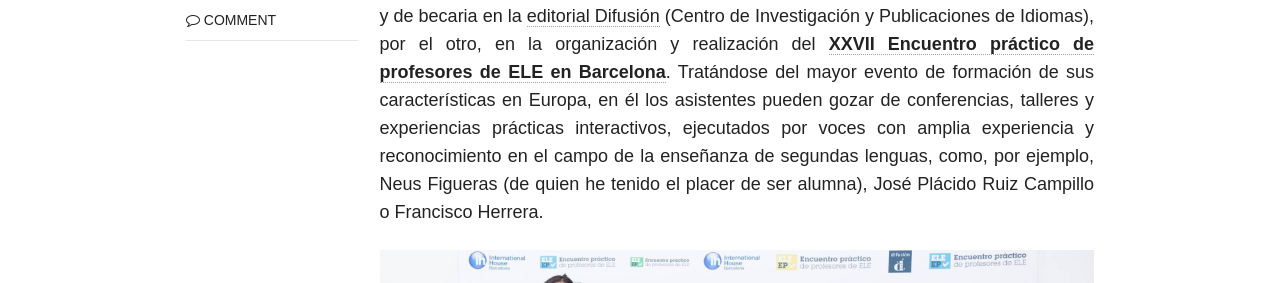
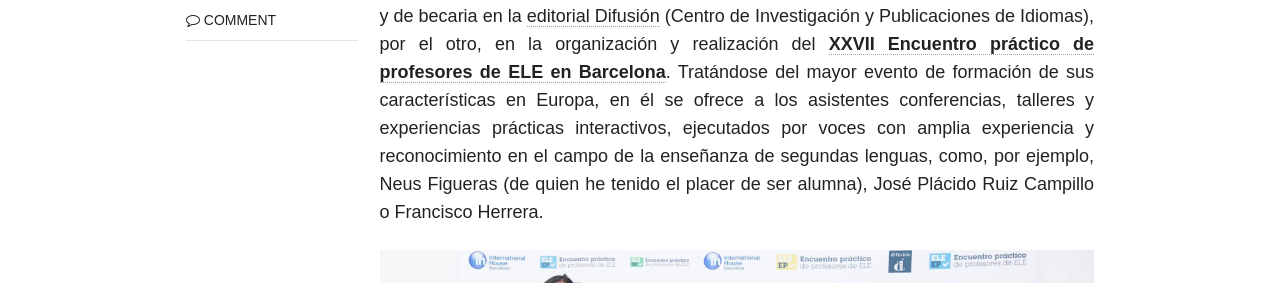
Before and after one commit to immalopez/immalopez.github.io, a Jekyll site: the page built from _posts/blog/2018-12-27-yo-una-joven-padawan.md, in a window 1280 px wide. Shown: the part 654-937 px from the top of the page. Built offline with Jekyll 4.4.1, drawn with Linux system fonts in a browser that asks for light colours; nearby versions of some CDN libraries; comment, search, counter and statistics services are not loaded.

Commit message:
Update 2018-12-27-yo-una-joven-padawan.md

```diff
--- a/_posts/blog/2018-12-27-yo-una-joven-padawan.md
+++ b/_posts/blog/2018-12-27-yo-una-joven-padawan.md
@@ -11,7 +11,7 @@
 # modified: 2016-06-01T14:19:19-04:00
 ---
 
-Los pasados 21 y 22 de diciembre tuve la oportunidad de participar, en calidad de estudiante del <a href=" https://www.ub.edu/portal/web/educacion/masteres-universitarios/-/ensenyament/detallEnsenyament/1060507" target="_blank">Máster de Formación de Profesores de Español como Lengua Extranjera</a> coordinado por la Universidad de Barcelona y la Universidad Pompeu Fabra, por un lado, y de becaria en la <a href="https://www.difusion.com" target="_blank">editorial Difusión</a> (Centro de Investigación y Publicaciones de Idiomas), por el otro, en la organización y realización del <a href="https://www.encuentro-practico.com" target="_blank">**XXVII Encuentro práctico de profesores de ELE en Barcelona**</a>. Tratándose del mayor evento de formación de sus características en Europa, en él los asistentes pueden gozar de conferencias, talleres y experiencias prácticas interactivos, ejecutados por voces con amplia experiencia y reconocimiento en el campo de la enseñanza de segundas lenguas, como, por ejemplo, Neus Figueras (de quien he tenido el placer de ser alumna), José Plácido Ruiz Campillo o Francisco Herrera.
+Los pasados 21 y 22 de diciembre tuve la oportunidad de participar, en calidad de estudiante del <a href=" https://www.ub.edu/portal/web/educacion/masteres-universitarios/-/ensenyament/detallEnsenyament/1060507" target="_blank">Máster de Formación de Profesores de Español como Lengua Extranjera</a> coordinado por la Universidad de Barcelona y la Universidad Pompeu Fabra, por un lado, y de becaria en la <a href="https://www.difusion.com" target="_blank">editorial Difusión</a> (Centro de Investigación y Publicaciones de Idiomas), por el otro, en la organización y realización del <a href="https://www.encuentro-practico.com" target="_blank">**XXVII Encuentro práctico de profesores de ELE en Barcelona**</a>. Tratándose del mayor evento de formación de sus características en Europa, en él se ofrece a los asistentes conferencias, talleres y experiencias prácticas interactivos, ejecutados por voces con amplia experiencia y reconocimiento en el campo de la enseñanza de segundas lenguas, como, por ejemplo, Neus Figueras (de quien he tenido el placer de ser alumna), José Plácido Ruiz Campillo o Francisco Herrera.
 
 ![Primera foto grupal](/images/49762984_2075649652458469_5946944892092547072_o.jpg)
 
```
